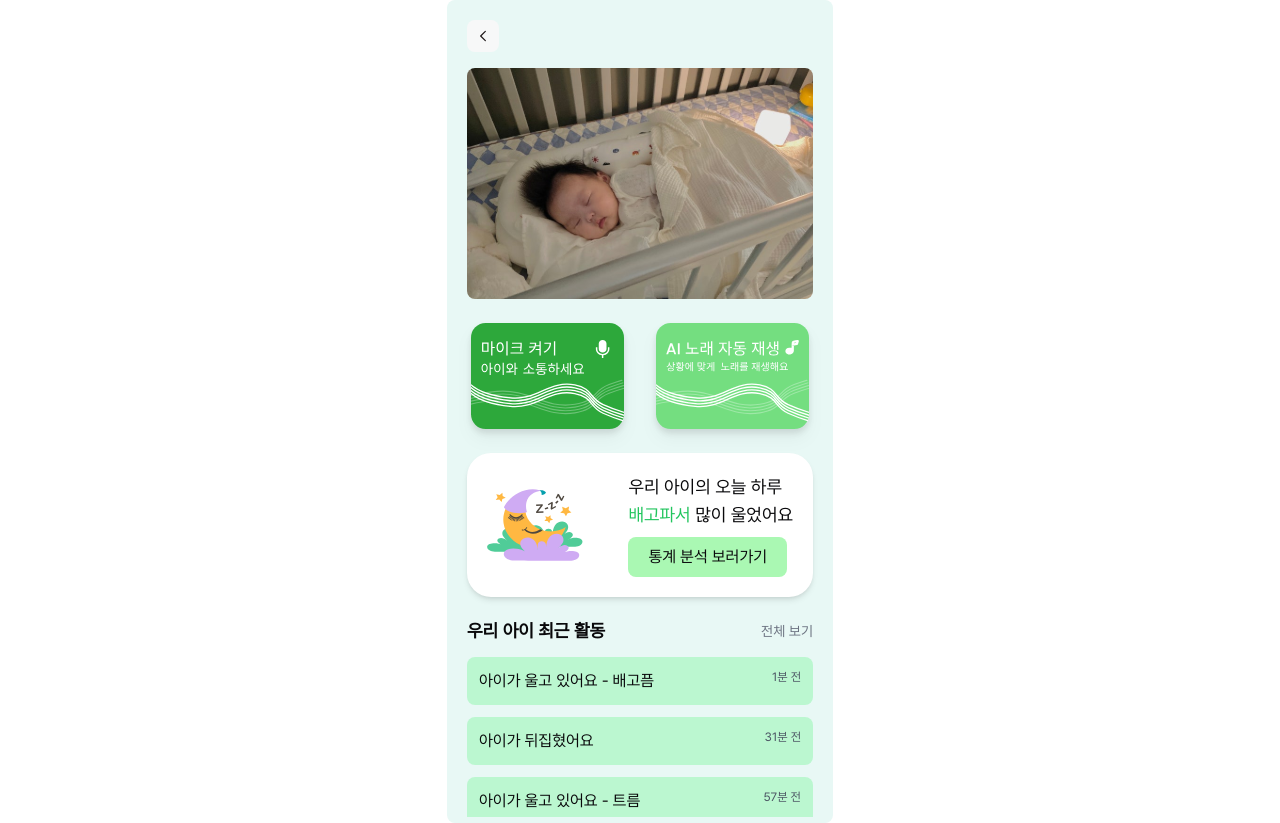
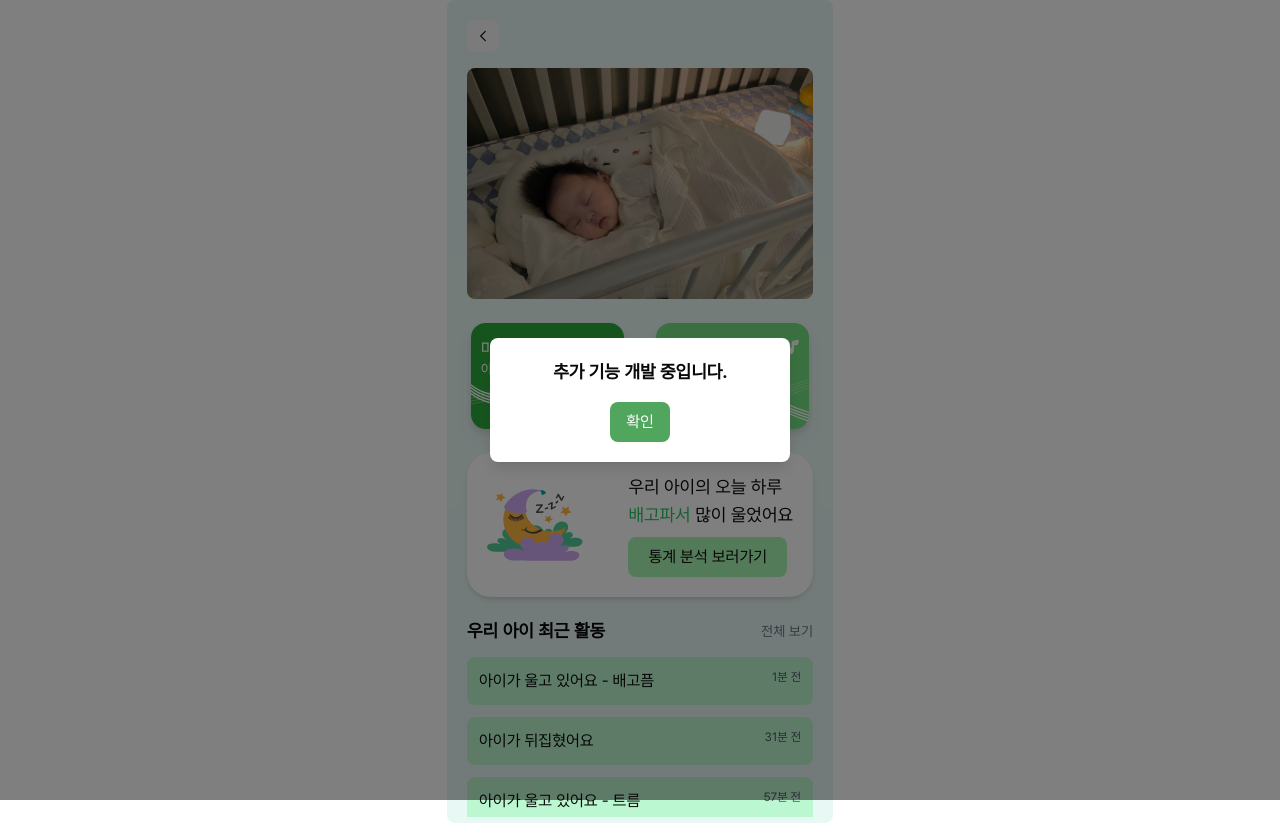
Before and after one commit to yxun20/dingle_frontend, a React (Vite) app: page /dash in a window 1280 px wide. Both pictures are taken after a click on the button 547 px from the left and 375 px from the top of the page. Built offline with nearby package versions, Linux system fonts and the light colour scheme; data requests are answered from the project's data file; what tailwindcss-truncate-multiline would draw is missing.

Commit message:
부가기능 개발 중 모달

```diff
--- a/src/pages/Dashboard.tsx
+++ b/src/pages/Dashboard.tsx
@@ -26,6 +26,17 @@ const Dashboard = () => {
   const [isRecording, setIsRecording] = useState(false);
   const [isPlaying, setIsPlaying] = useState(false);
   const [showAlerts, setShowAlerts] = useState(false);
+  const [isModalOpen, setIsModalOpen] = useState(false);
+
+  const openModal = () => {
+    setIsModalOpen(true);
+  };
+
+  const closeModal = () => {
+    setIsModalOpen(false);
+    setIsRecording(false);
+    setIsPlaying(false);
+  };
 
 
   const today = new Date(); // 오늘 날짜
@@ -51,6 +62,7 @@ const Dashboard = () => {
   //녹음 기능
   const handleRecordClick = async () => {
 
+    setIsModalOpen(true);
     // 상태 토글
     setIsRecording((prev) => !prev);
   };
@@ -58,6 +70,7 @@ const Dashboard = () => {
   //음악 기능
   const audioRef = useRef(new Audio(music));
   const handleSongClick = () => {
+    setIsModalOpen(true);
     if (isPlaying) {
       // 노래 정지
       console.log('노래 재생 정지');
@@ -95,6 +108,22 @@ const Dashboard = () => {
           <img className="w-full" src={isPlaying ? SongButtonActive : SongButton} />
         </button>
       </div>
+      {/* 모달 */}
+      {isModalOpen && (
+        <div className="fixed inset-0 bg-black bg-opacity-50 flex justify-center items-center z-50">
+          <div className="bg-white w-[300px] p-5 rounded-lg shadow-lg">
+            <p className="text-center text-lg font-bold mb-4">
+              추가 기능 개발 중입니다.
+            </p>
+            <button
+              className="block mx-auto bg-[#50A65D] text-white px-4 py-2 rounded-lg"
+              onClick={closeModal}
+            >
+              확인
+            </button>
+          </div>
+        </div>
+      )}
       <div className="flex items-center justify-between bg-white rounded-3xl p-5 shadow-md mb-5">
         <img src={moonSleepingImage} alt="Sleeping Moon" className="w-24 h-24" />
         <div className="flex flex-col items-start">
```
